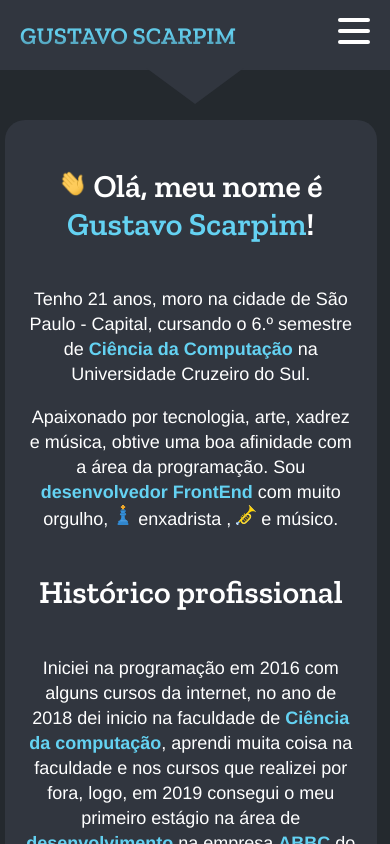
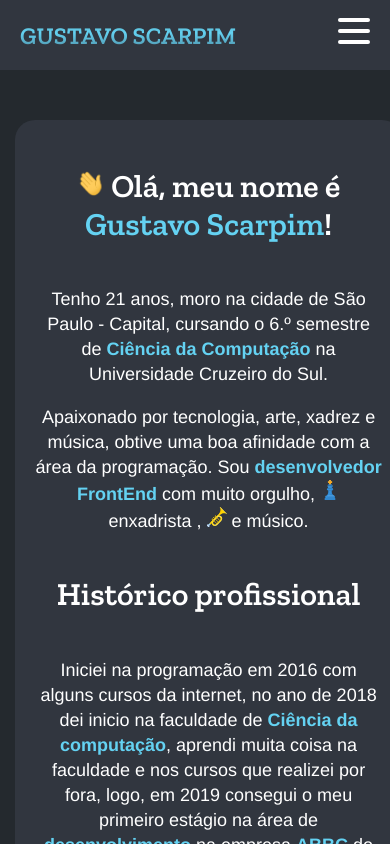
Before and after one commit to GuScarpim/NewPortfolio, a React (Create React App) app in the folder front/: page / in a window 390 px wide. Shown: the top 844 px of the page. Built offline with nearby package versions, Linux system fonts and the light colour scheme.

Commit message:
Ajustando responsividade

```diff
--- a/front/src/components/menu/styles.ts
+++ b/front/src/components/menu/styles.ts
@@ -101,6 +101,7 @@ export const Nav = styled.nav`
       fill: #31363f;
 
       @media (max-width: 850px) {
+        display: none;
         min-width: 200% !important;
         max-width: 200%;
       }
--- a/front/src/pages/sobre/styles.ts
+++ b/front/src/pages/sobre/styles.ts
@@ -30,7 +30,11 @@ export const Container = styled.div`
     }
 
     @media (max-width: 650px) {
-      padding: 50px 5px 0px 5px;
+      padding: 50px 15px 0px 15px;
+    }
+
+    @media (max-width: 600px) {
+      padding: 50px 5px 0px 15px;
     }
 `
 
@@ -174,7 +178,8 @@ export const Description = styled.div`
     }
 
     @media (max-width: 650px) {
-      max-width: 87vw;
+      max-width: 89vw !important;
+      margin-left: 0px;
     }
 
     @media (max-width: 550px) {
```
